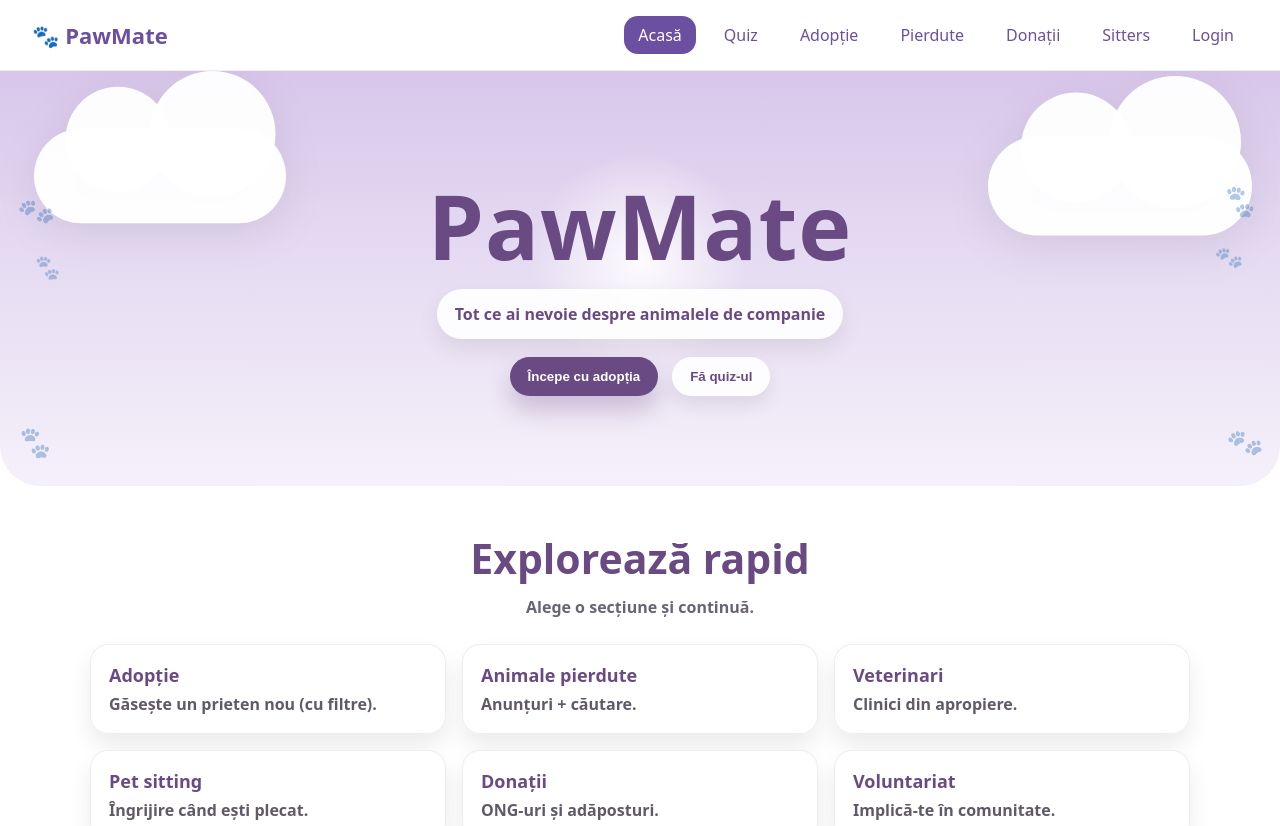
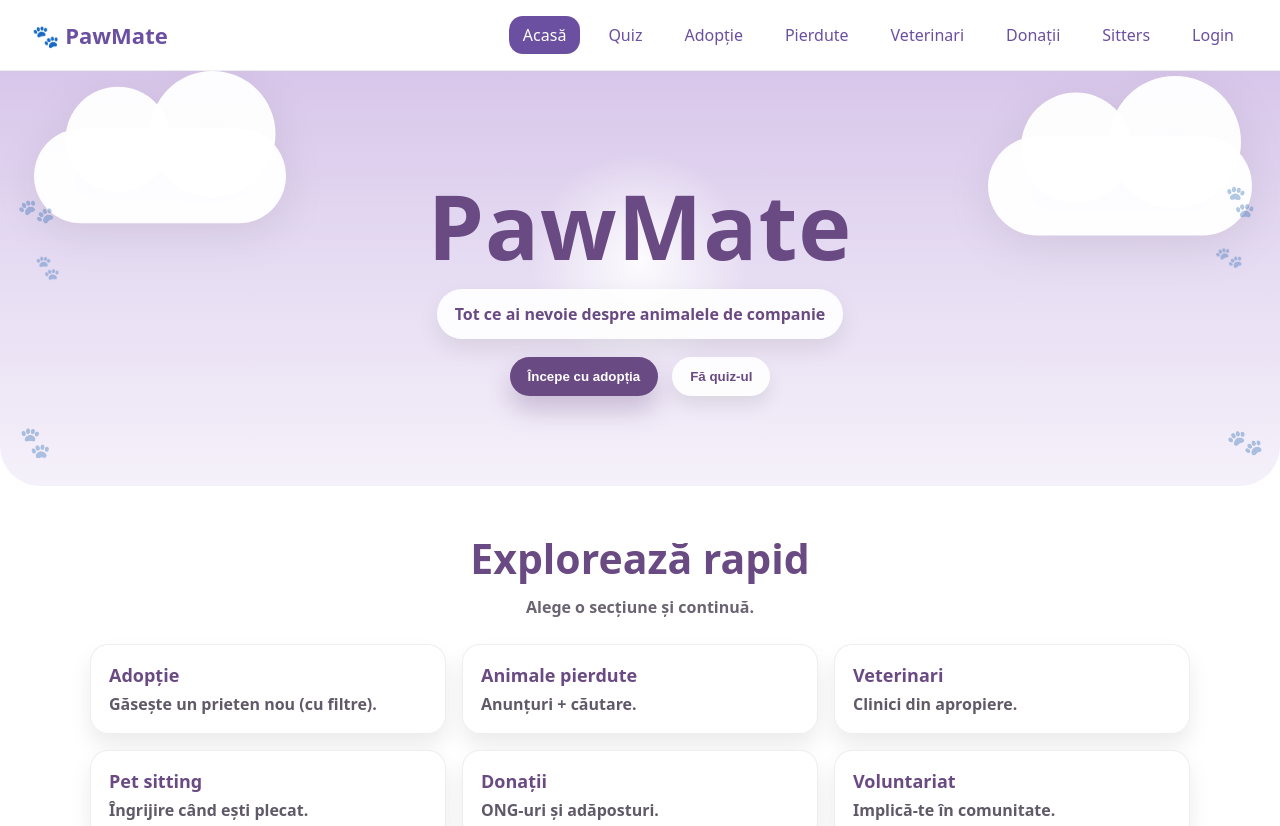
Before and after one commit to viorelinaa/PawMate, a React (Vite) app in the folder frontend/: page / in a window 1280 px wide. Shown: the top 826 px of the page. Built offline with nearby package versions, Linux system fonts and the light colour scheme.

Commit message:
Integrare rute pagina Veterinari

```diff
--- a/frontend/src/layouts/Navbar.tsx
+++ b/frontend/src/layouts/Navbar.tsx
@@ -51,6 +51,9 @@ export default function Navbar() {
                 <NavLink to="/pierdute" onClick={() => setOpen(false)}>
                     Pierdute
                 </NavLink>
+                <NavLink to="/veterinari" onClick={() => setOpen(false)}>
+                    Veterinari
+                </NavLink>
                 <NavLink to="/donatii" onClick={() => setOpen(false)}>
                     Donații
                 </NavLink>
--- a/frontend/src/routes/AppRoutes.tsx
+++ b/frontend/src/routes/AppRoutes.tsx
@@ -9,6 +9,7 @@ import SittersList from "../pages/SittersList";
 import Login from "../pages/Login";
 import Signup from "../pages/SignUp";
 import NotFound from "../pages/NotFound";
+import Veterinari from "../pages/Veterinari";
 export default function AppRoutes() {
     return (
         <>
@@ -17,6 +18,7 @@ export default function AppRoutes() {
                 <Route path="/" element={<Home />} />
                 <Route path="/adoptie" element={<Adoption />} />
                 <Route path="/pierdute" element={<LostPets />} />
+                <Route path="/veterinari" element={<Veterinari />} />
                 <Route path="/donatii" element={<Donations />} />
                 <Route path="/sitters" element={<SittersList />} />
                 <Route path="/login" element={<Login />} />
```
